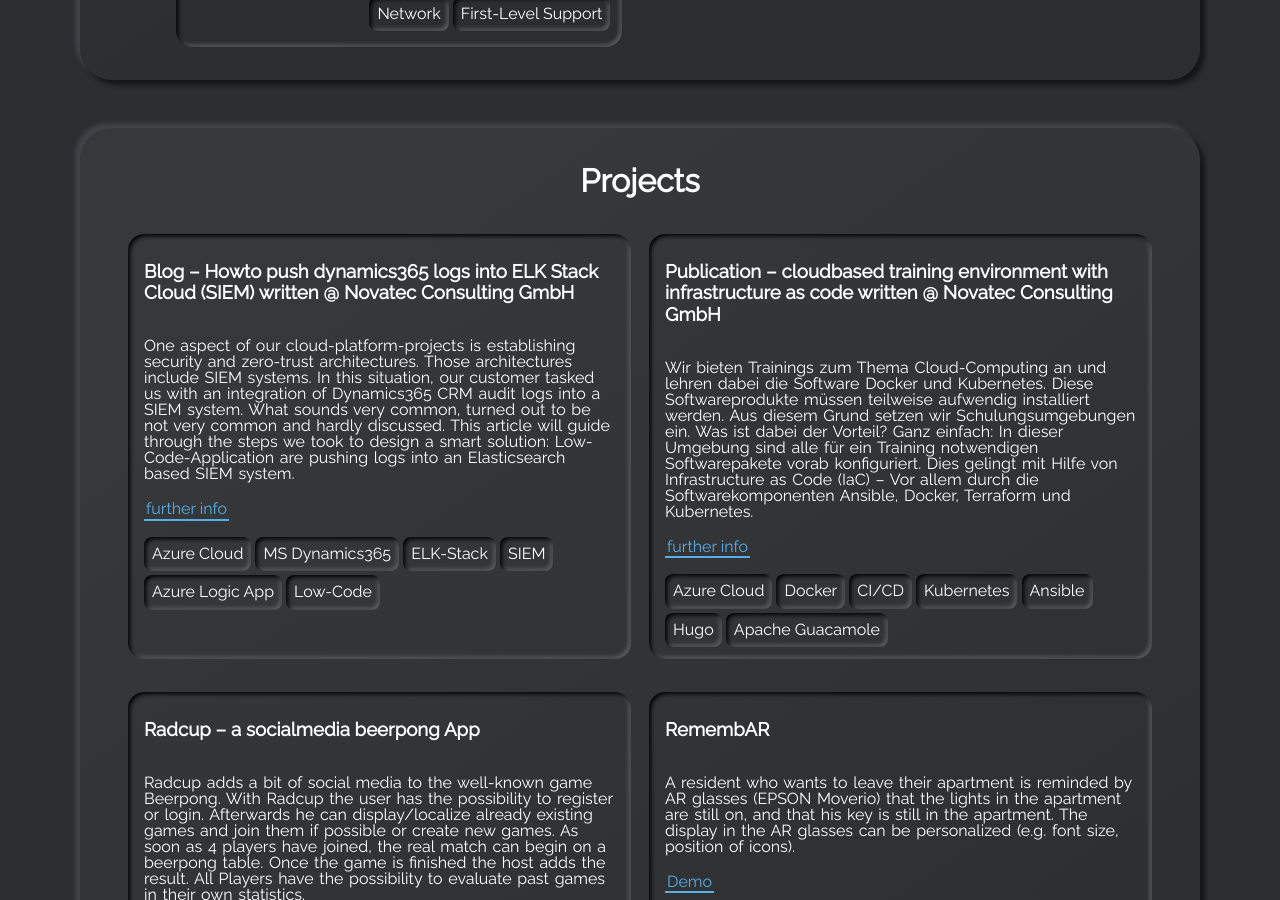
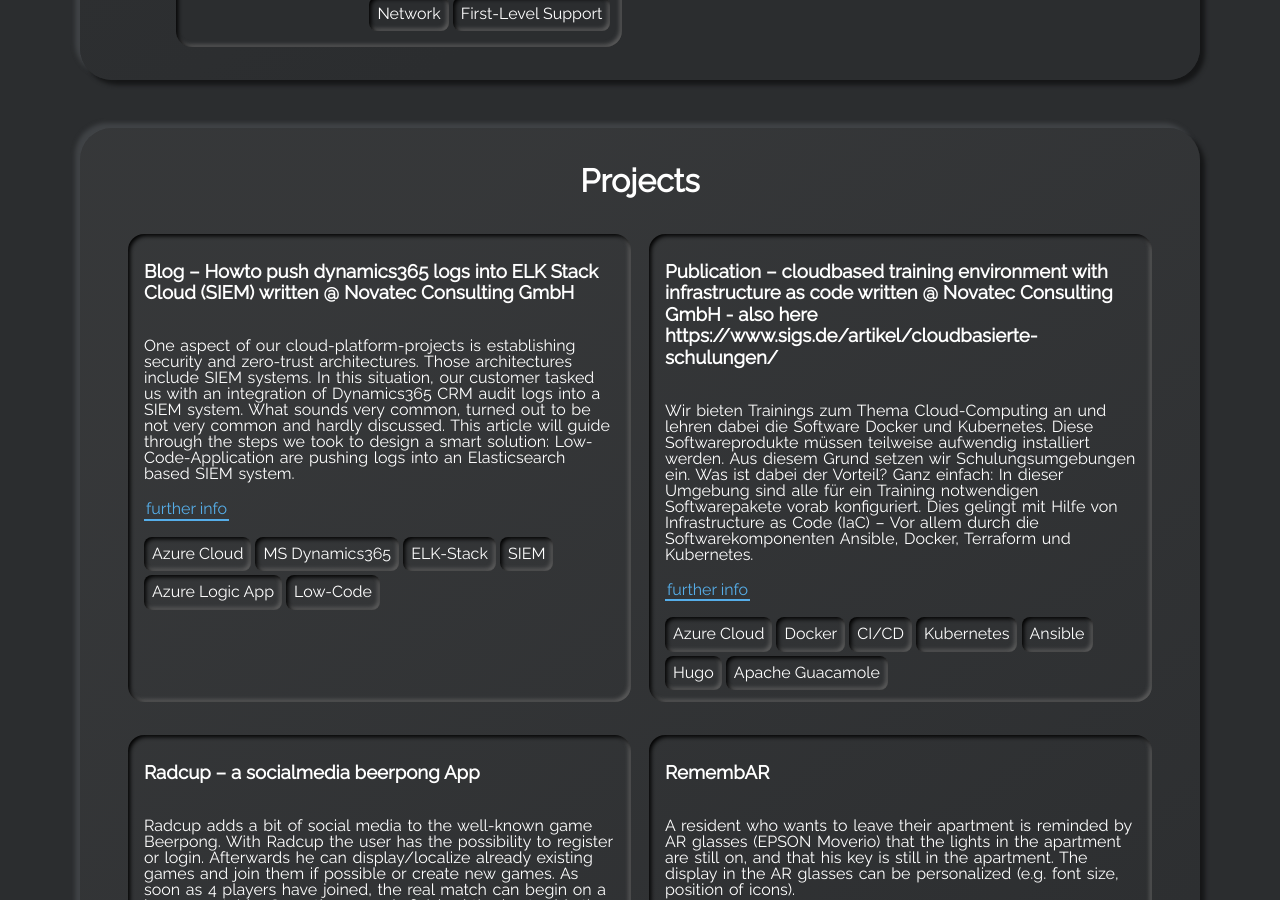
Before and after one commit to immae1/immae1.github.io, a Jekyll site: the page built from index.html, in a window 1280 px wide and 900 px high, scrolled down 3496 px. Built offline with Jekyll 4.4.1, drawn with Linux system fonts in a browser that asks for light colours.

Commit message:
Update projects.yml

```diff
--- a/_data/projects.yml
+++ b/_data/projects.yml
@@ -24,7 +24,7 @@
     - tag: Azure Logic App
     - tag: Low-Code
 
-- name: Publication – cloudbased training environment with infrastructure as code written @ Novatec Consulting GmbH
+- name: Publication – cloudbased training environment with infrastructure as code written @ Novatec Consulting GmbH - also here https://www.sigs.de/artikel/cloudbasierte-schulungen/
   descr: "Wir bieten Trainings zum Thema Cloud-Computing an und lehren dabei die Software Docker und Kubernetes. Diese Softwareprodukte müssen teilweise aufwendig installiert werden. Aus diesem Grund setzen wir Schulungsumgebungen ein. Was ist dabei der Vorteil? Ganz einfach: In dieser Umgebung sind alle für ein Training notwendigen Softwarepakete vorab konfiguriert. Dies gelingt mit Hilfe von Infrastructure as Code (IaC) – Vor allem durch die Softwarekomponenten Ansible, Docker, Terraform und Kubernetes."
   url: https://www.novatec-gmbh.de/news/cloudbasierte-schulungsumgebung-mit-infrastructure-as-code/
   tags:
```
